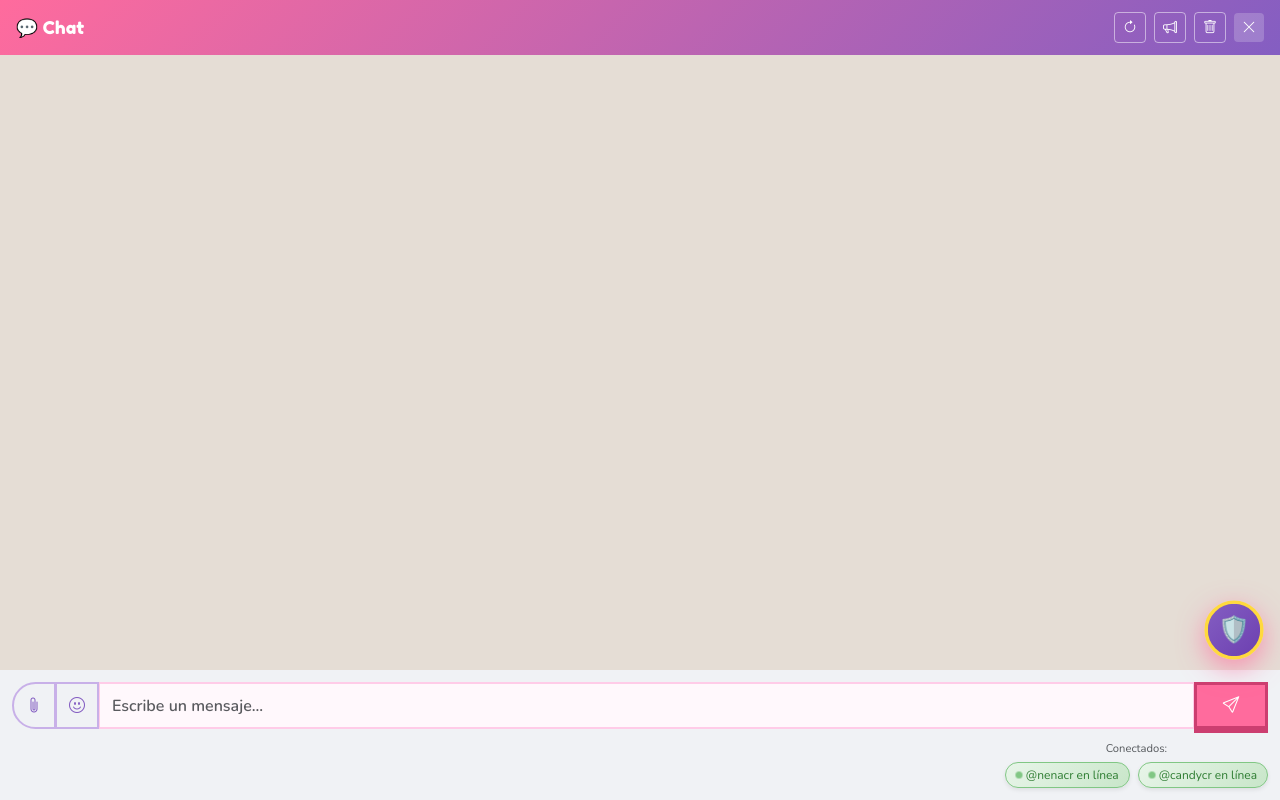
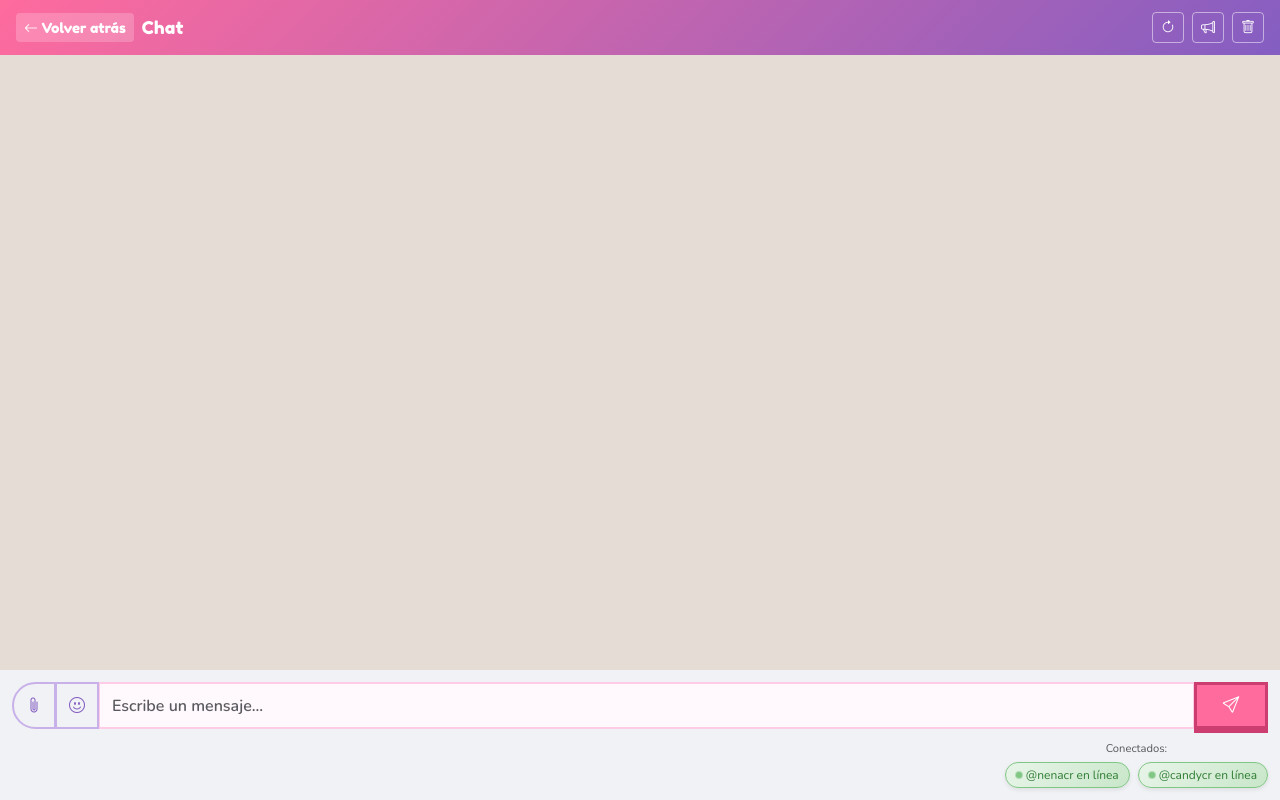
Before and after one commit to kerm1977/clonedesitiorate, a Flask app: page /chat in a window 1280 px wide. Run offline with Flask 3, Linux system fonts and the light colour scheme; a user stored in the database is signed in; data that the repository does not hold is empty; some libraries are stand-ins or nearby versions.

Commit message:
Ajustes header chat: volver atras, titulo Chat, ocultar boton flotante

```diff
--- a/templates/base.html
+++ b/templates/base.html
@@ -408,7 +408,7 @@
     <div class="modal-dialog modal-dialog-centered modal-lg">
         <div class="modal-content chat-modal">
             <div class="modal-header chat-modal-header">
-                <h5 class="fun-title mb-0">💬 Conversar en Privado</h5>
+                <h5 class="fun-title mb-0">💬 Chat</h5>
                 <button type="button" class="btn-close btn-close-white" data-bs-dismiss="modal"></button>
             </div>
             <div class="modal-body p-3">
@@ -441,7 +441,7 @@
 
 
 <!-- Botón flotante Chat Individual -->
-<button class="btn-pulse" onclick="{% if current_user.username == 'nitalaosita' %}openModeratorChat(){% elif current_user.is_superuser %}openSuperModeratorChat(){% else %}openChat('nitalaosita'){% endif %}" title="Chat Individual"
+<button id="chatFabBtn" class="btn-pulse" onclick="{% if current_user.username == 'nitalaosita' %}openModeratorChat(){% elif current_user.is_superuser %}openSuperModeratorChat(){% else %}openChat('nitalaosita'){% endif %}" title="Chat Individual"
     style="position:fixed;bottom:144px;right:20px;z-index:9999;width:52px;height:52px;border-radius:50%;
            background:linear-gradient(135deg,#845ec2,#6c3fb0);border:none;color:#fff;font-size:1.4rem;
            box-shadow:0 4px 16px rgba(132,94,194,0.4);cursor:pointer;display:flex;align-items:center;justify-content:center;">
@@ -663,7 +663,12 @@
     <div class="modal-dialog modal-dialog-centered modal-dialog-scrollable">
         <div class="modal-content chat-modal">
             <div class="modal-header chat-modal-header">
-                <h5 class="fun-title mb-0">💬 Chat <span id="chatPartnerName" style="font-size:0.85rem; opacity:0.9; font-weight:500;"></span></h5>
+                <h5 class="fun-title mb-0 d-flex align-items-center gap-2">
+                    <button type="button" class="btn btn-sm btn-light" onclick="window.history.back()">
+                        <i class="bi bi-arrow-left"></i> Volver atrás
+                    </button>
+                    <span>Chat</span>
+                </h5>
                 <div class="d-flex gap-2 align-items-center">
                     <button class="btn btn-sm btn-outline-light" id="refreshChatBtn" title="Actualizar mensajes">
                         <i class="bi bi-arrow-clockwise"></i>
--- a/templates/chat.html
+++ b/templates/chat.html
@@ -60,6 +60,12 @@
     padding: 0.5rem 1rem;
     position: static;
 }
+#chatFabBtn {
+    display: none !important;
+}
+#chatModal .modal-header .btn-light[data-bs-dismiss="modal"] {
+    display: none !important;
+}
 </style>
 {% endblock %}
 
```
